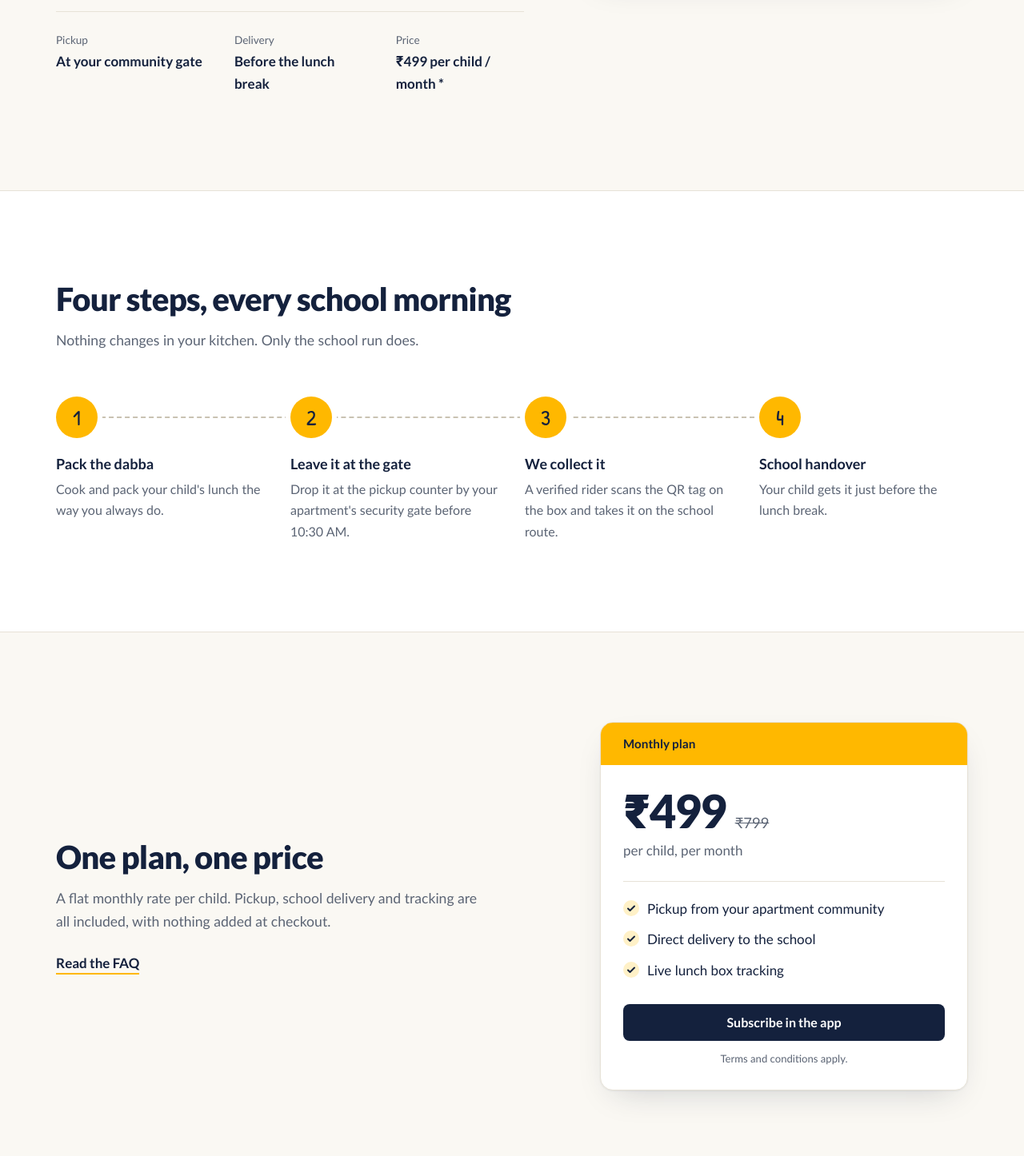
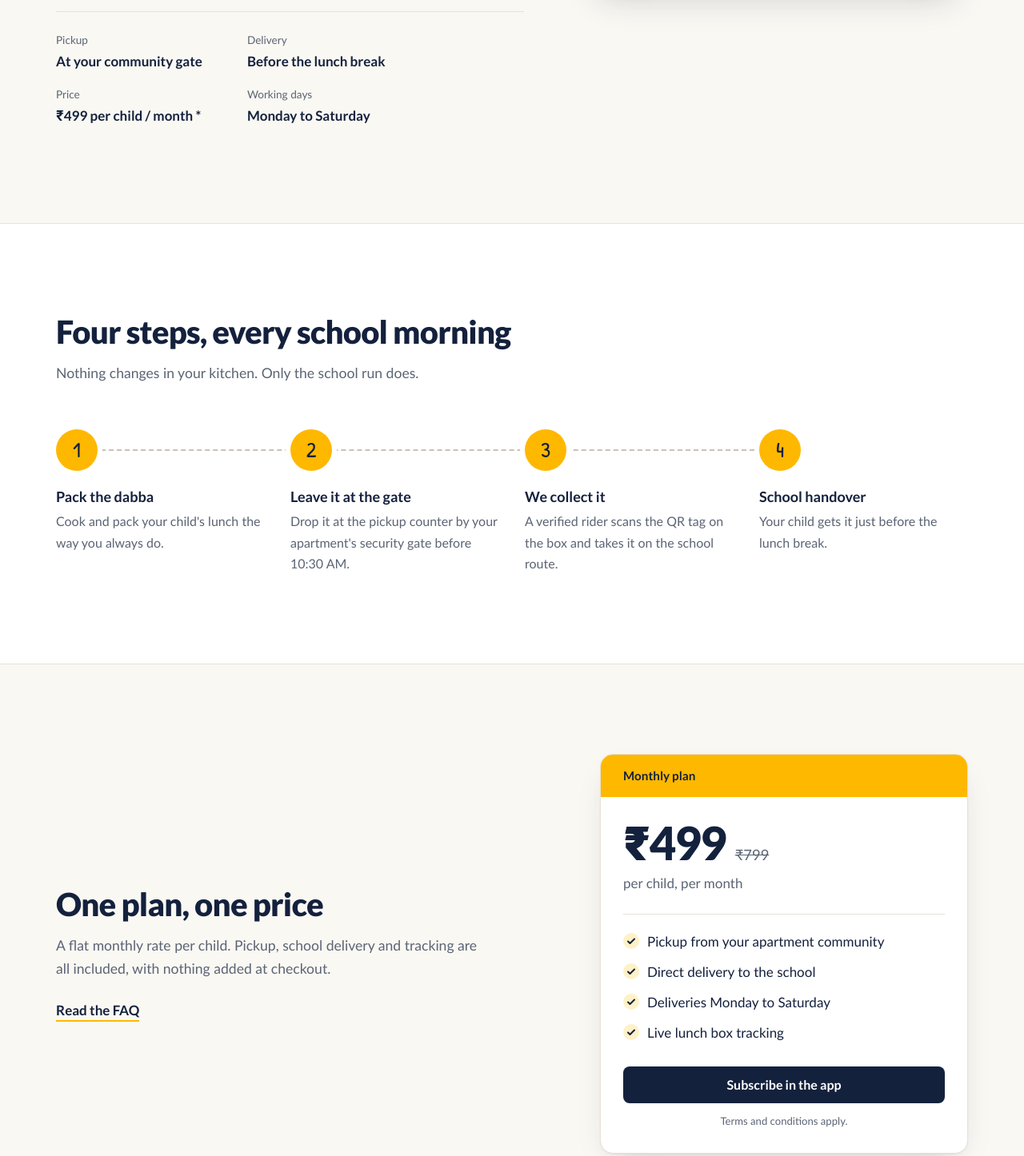
Before and after one commit to bachedabba/static_website, a plain HTML site: page index.html in a window 1280 px wide. Shown: the part 731-2177 px from the top of the page at 80% size. Drawn offline with Linux system fonts and the light colour scheme.

Commit message:
Mon to Sat added

```diff
--- a/index.html
+++ b/index.html
@@ -81,7 +81,7 @@ nav a:hover{color:var(--ink)}
 .kicker{font:400 1.3rem/1.2 var(--hand);color:var(--muted);margin-bottom:14px}
 .lead{font-size:1.2rem;color:var(--muted);max-width:44ch;margin:22px 0 32px}
 .cta-row{display:flex;flex-wrap:wrap;align-items:center;gap:24px}
-.facts{display:grid;grid-template-columns:repeat(3,auto);justify-content:start;gap:12px 40px;margin-top:44px;padding-top:24px;border-top:1px solid var(--line)}
+.facts{display:grid;grid-template-columns:repeat(2,auto);justify-content:start;gap:16px 56px;margin-top:44px;padding-top:24px;border-top:1px solid var(--line)}
 .facts dt{font-size:.85rem;color:var(--muted)}
 .facts dd{margin:2px 0 0;font-weight:700}
 
@@ -270,6 +270,7 @@ footer a:hover{color:#fff;text-decoration:underline}
         <div><dt>Pickup</dt><dd>At your community gate</dd></div>
         <div><dt>Delivery</dt><dd>Before the lunch break</dd></div>
         <div><dt>Price</dt><dd>₹499 per child / month *</dd></div>
+        <div><dt>Working days</dt><dd>Monday to Saturday</dd></div>
       </dl>
     </div>
 
@@ -324,6 +325,7 @@ footer a:hover{color:#fff;text-decoration:underline}
         <ul class="checks">
           <li><svg viewBox="0 0 20 20" fill="none" aria-hidden="true"><circle cx="10" cy="10" r="10" fill="var(--bus-soft)"/><path d="M6 10.5l2.5 2.5L14 7.5" stroke="var(--ink)" stroke-width="2" stroke-linecap="round" stroke-linejoin="round"/></svg>Pickup from your apartment community</li>
           <li><svg viewBox="0 0 20 20" fill="none" aria-hidden="true"><circle cx="10" cy="10" r="10" fill="var(--bus-soft)"/><path d="M6 10.5l2.5 2.5L14 7.5" stroke="var(--ink)" stroke-width="2" stroke-linecap="round" stroke-linejoin="round"/></svg>Direct delivery to the school</li>
+          <li><svg viewBox="0 0 20 20" fill="none" aria-hidden="true"><circle cx="10" cy="10" r="10" fill="var(--bus-soft)"/><path d="M6 10.5l2.5 2.5L14 7.5" stroke="var(--ink)" stroke-width="2" stroke-linecap="round" stroke-linejoin="round"/></svg>Deliveries Monday to Saturday</li>
           <li><svg viewBox="0 0 20 20" fill="none" aria-hidden="true"><circle cx="10" cy="10" r="10" fill="var(--bus-soft)"/><path d="M6 10.5l2.5 2.5L14 7.5" stroke="var(--ink)" stroke-width="2" stroke-linecap="round" stroke-linejoin="round"/></svg>Live lunch box tracking</li>
         </ul>
         <a class="btn btn-dark" href="#app">Subscribe in the app</a>
```
